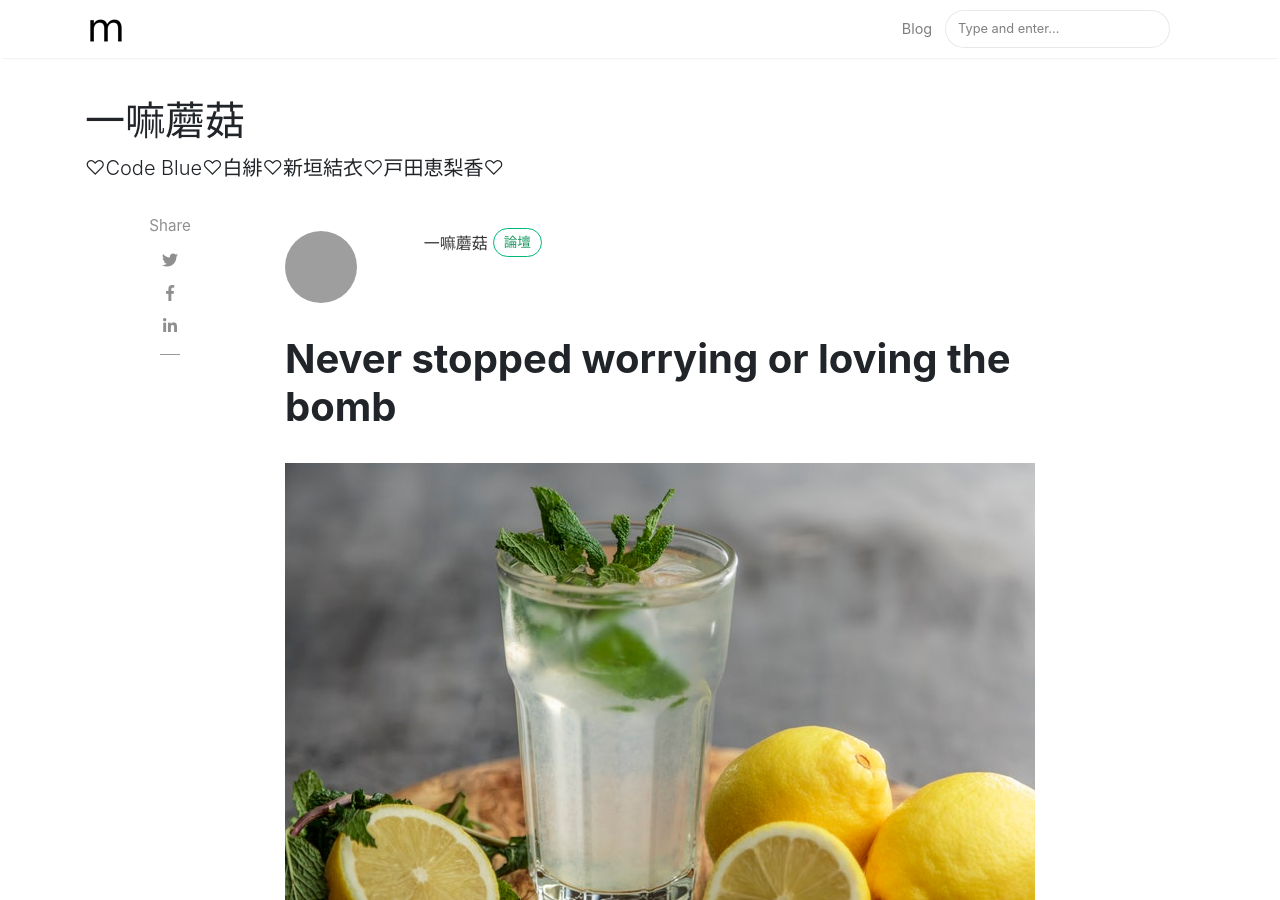
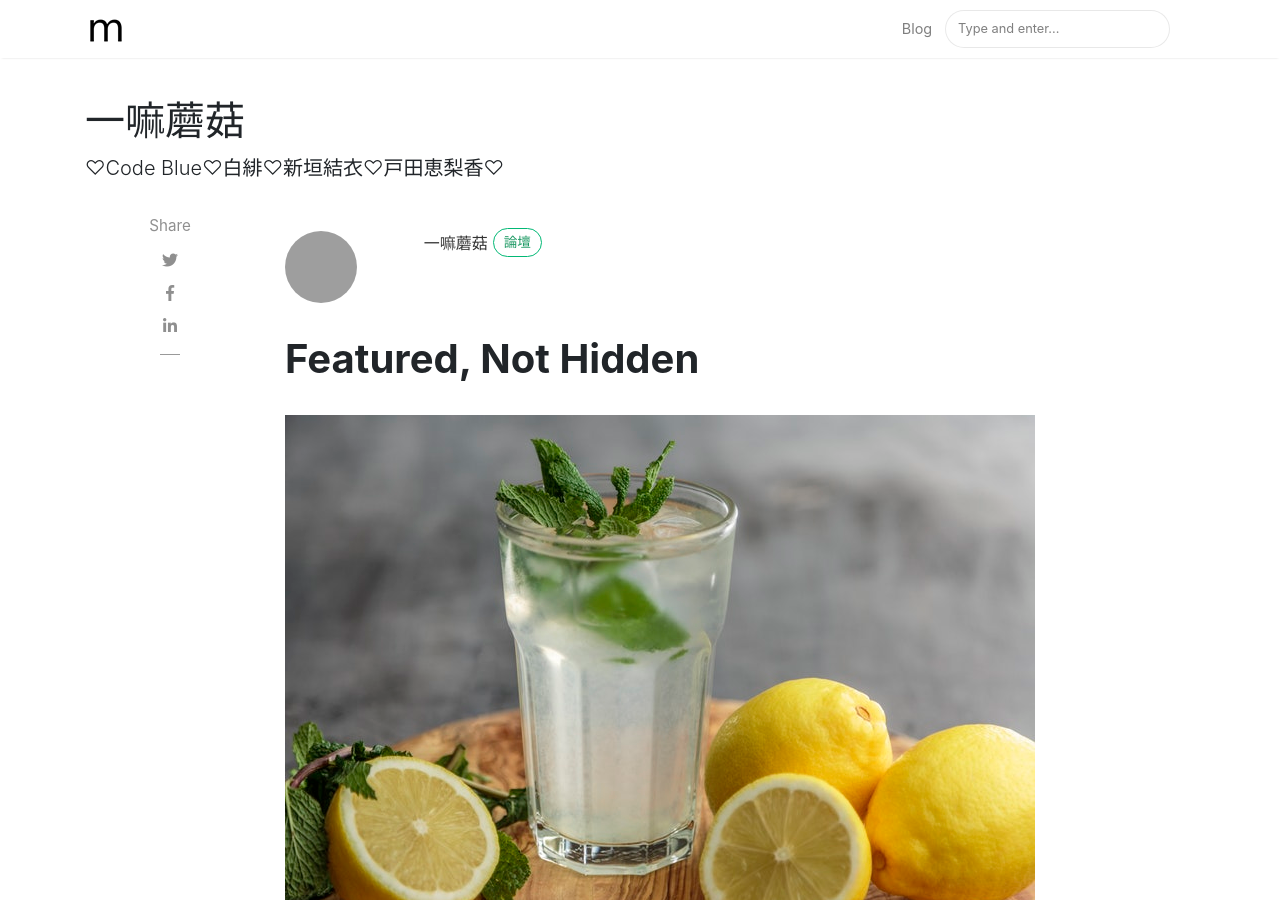
Before and after one commit to mogu-shirahi/mogu-shirahi.github.io, a Jekyll site: the page built from _posts/2018-01-12-never-stopped-worrying-never-loved-bomb.md, in a window 1280 px wide and 900 px high. Built offline with Jekyll 4.4.1, drawn with Linux system fonts in a browser that asks for light colours; nearby versions of some CDN libraries; comment, search, counter and statistics services are not loaded; grey boxes are pictures that could not be loaded.

Commit message:
Update 2018-01-12-never-stopped-worrying-never-loved-bomb.md

```diff
--- a/_posts/2018-01-12-never-stopped-worrying-never-loved-bomb.md
+++ b/_posts/2018-01-12-never-stopped-worrying-never-loved-bomb.md
@@ -1,6 +1,8 @@
 ---
 layout: post
-title:  "Never stopped worrying or loving the bomb"
+title:  "Featured, Not Hidden"
+featured: false
+hidden: true
 author: mogu
 categories: [ Jekyll ]
 image: assets/images/14.jpg
```
